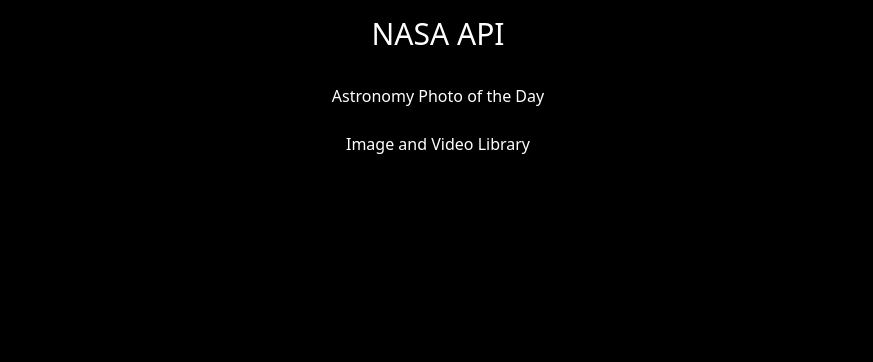
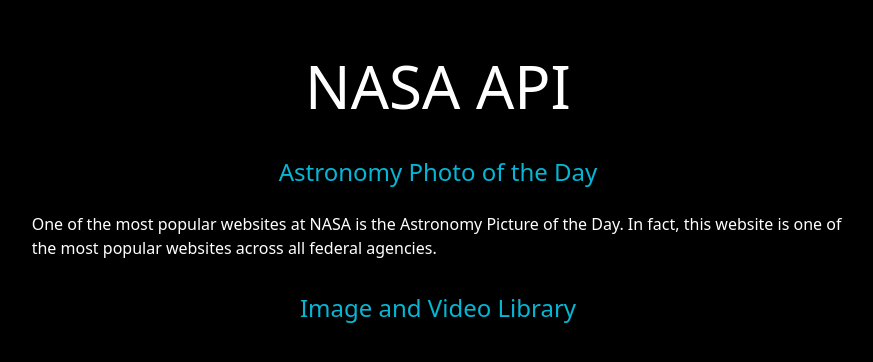
Before and after one commit to CelestialCoyote/nasa-images-nextjs, a Next.js app: page / in a window 1280 px wide. Shown: the top 362 px of the page, without its empty margins (202-1075 px from the left). Built offline with nearby package versions, Linux system fonts and the light colour scheme.

Commit message:
added css to home page

```diff
--- a/src/pages/index.js
+++ b/src/pages/index.js
@@ -11,10 +11,33 @@
 				<link rel='icon' href='/favicon.ico' />
 			</Head>
 
-			<div className='flex flex-col items-center'>
-				<h1 className='text-3xl mb-8'>NASA API</h1>
-				<Link className='mb-6' href="/apod">Astronomy Photo of the Day</Link>
-				<Link className='mb-6' href="/image-video-library">Image and Video Library</Link>
+			<div className='flex flex-col items-center mt-10'>
+				<h1 className='text-6xl mb-10'>NASA API</h1>
+
+				<div className="flex flex-col items-center mb-8">
+					<Link
+						className="text-2xl mb-6 text-cyan-500"
+						href="/apod"
+					>
+							Astronomy Photo of the Day
+					</Link>
+
+					<div className="w-2/3">
+						<p>
+							One of the most popular websites at NASA is the Astronomy Picture of the Day. In fact, this website is one of the most popular websites across all federal agencies.
+						</p>
+					</div>
+				</div>
+
+				<div className="flex flex-col">
+					<Link
+						className="text-2xl mb-6 text-cyan-500"
+						href="/image-video-library"
+					>
+						Image and Video Library
+					</Link>
+				</div>
+
 			</div>
 
 
```
